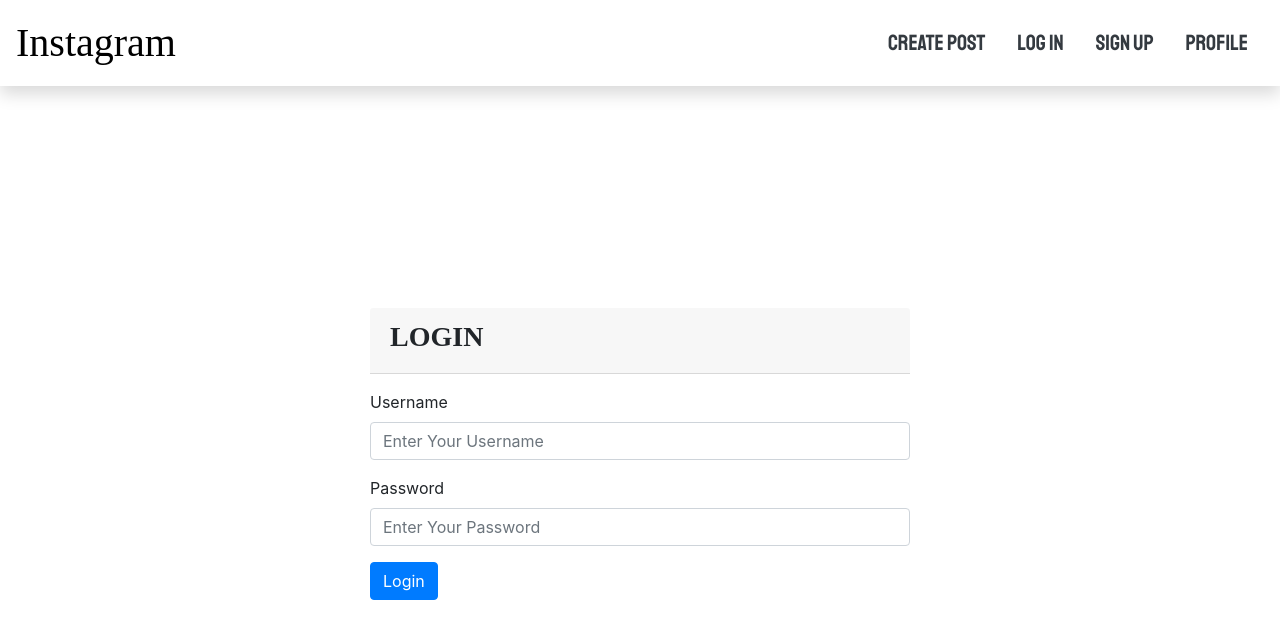
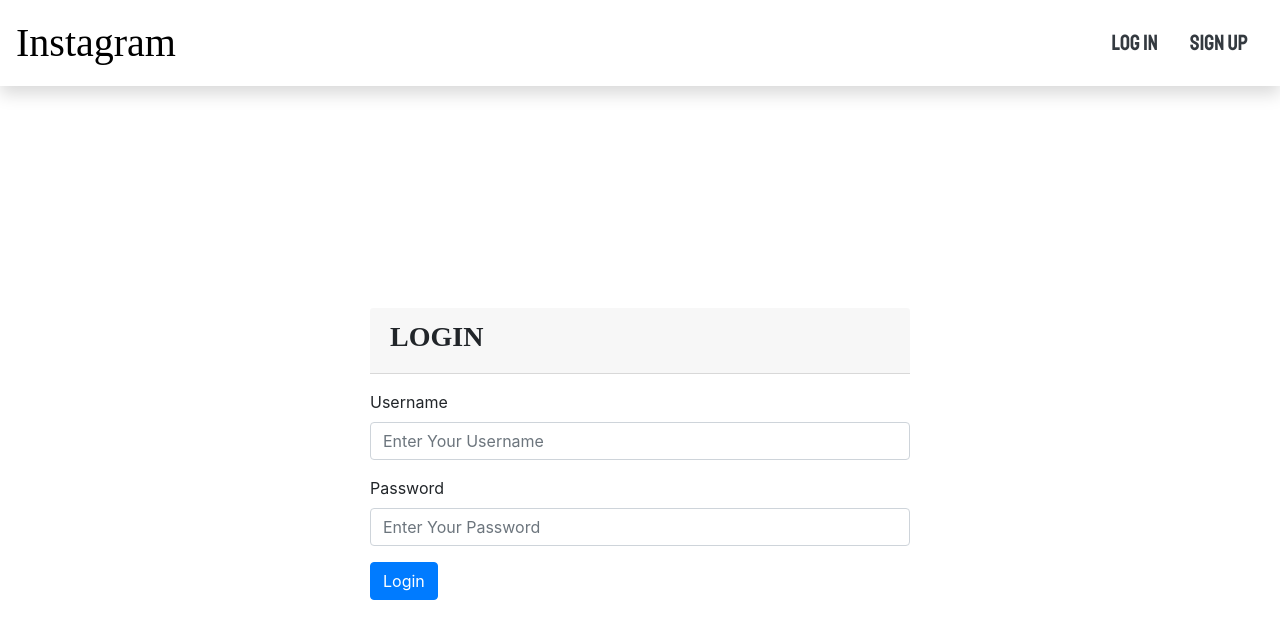
Before and after one commit to vrbait1107/INSTAGRAM_CLONE, a React (Create React App) app in the folder Client/: page /Login in a window 1280 px wide. Shown: the top 638 px of the page. Built offline with nearby package versions, Linux system fonts and the light colour scheme; a web font is replaced by a local one.

Commit message:
Add dynamic nav link 1. We can see different navigation link depend upon user logged in or not

```diff
--- a/Client/src/components/NavBar.js
+++ b/Client/src/components/NavBar.js
@@ -1,12 +1,39 @@
-import React from "react";
+import React, { useContext } from "react";
 import { Navbar, Nav } from "react-bootstrap";
 import { Link } from "react-router-dom";
+import { UserContext } from "../App";
 
 const NavBar = () => {
+  const { state, dispatch } = useContext(UserContext);
+
+  const renderList = () => {
+    if (state) {
+      return [
+        <Link className="font-nav mx-3 text-dark" to="/CreatePost">
+          Create Post
+        </Link>,
+
+        <Link className="font-nav mx-3 text-dark" to="/Profile">
+          Profile
+        </Link>,
+      ];
+    } else {
+      return [
+        <Link className="font-nav mx-3 text-dark" to="/Login">
+          Log In
+        </Link>,
+
+        <Link className="font-nav  mx-3 text-dark" to="/Register">
+          Sign Up
+        </Link>,
+      ];
+    }
+  };
+
   return (
     <Navbar bg="white" className="py-2 shadow" expand="lg">
       <Navbar.Brand>
-        <Link className="font-hotel" to="/">
+        <Link className="font-hotel" to={state ? "/" : "/Login"}>
           Instagram
         </Link>
       </Navbar.Brand>
@@ -14,23 +41,8 @@
       <Navbar.Toggle aria-controls="basic-navbar-nav" />
 
       <Navbar.Collapse id="basic-navbar-nav">
-        <Nav className="ml-auto font-nav">
-          <Link className="text-uppercase  mx-3 text-dark" to="/CreatePost">
-            Create Post
-          </Link>
-
-          <Link className="text-uppercase mx-3 text-dark" to="/Login">
-            Log In
-          </Link>
-
-          <Link className="text-uppercase  mx-3 text-dark" to="/Register">
-            Sign Up
-          </Link>
-
-          <Link className="text-uppercase  mx-3 text-dark" to="/Profile">
-            Profile
-          </Link>
-        </Nav>
+        <Nav className="ml-auto"></Nav>
+        {renderList()}
       </Navbar.Collapse>
     </Navbar>
   );
```
